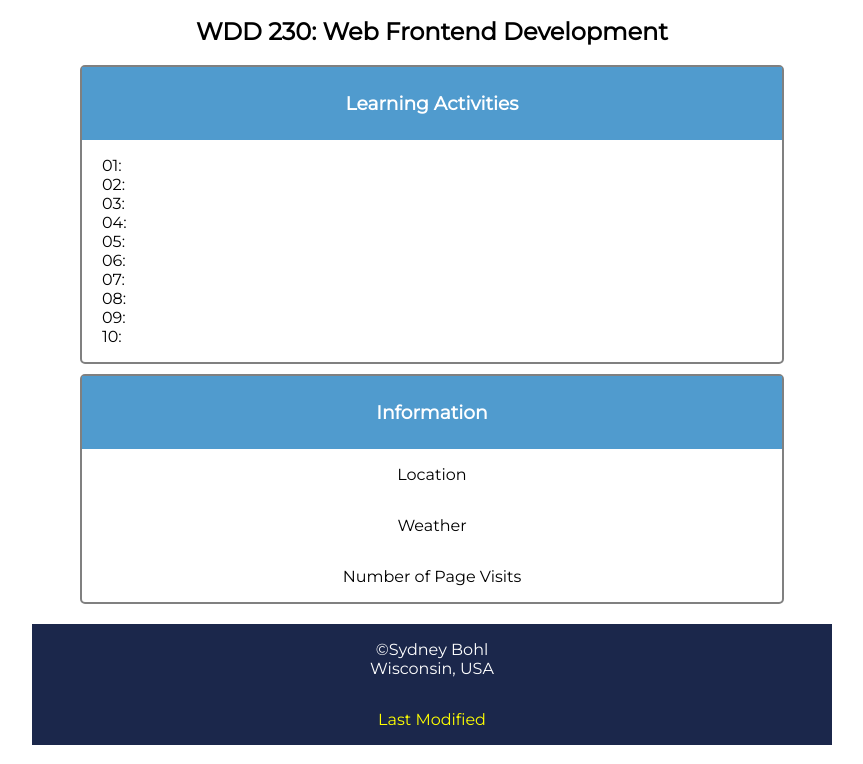
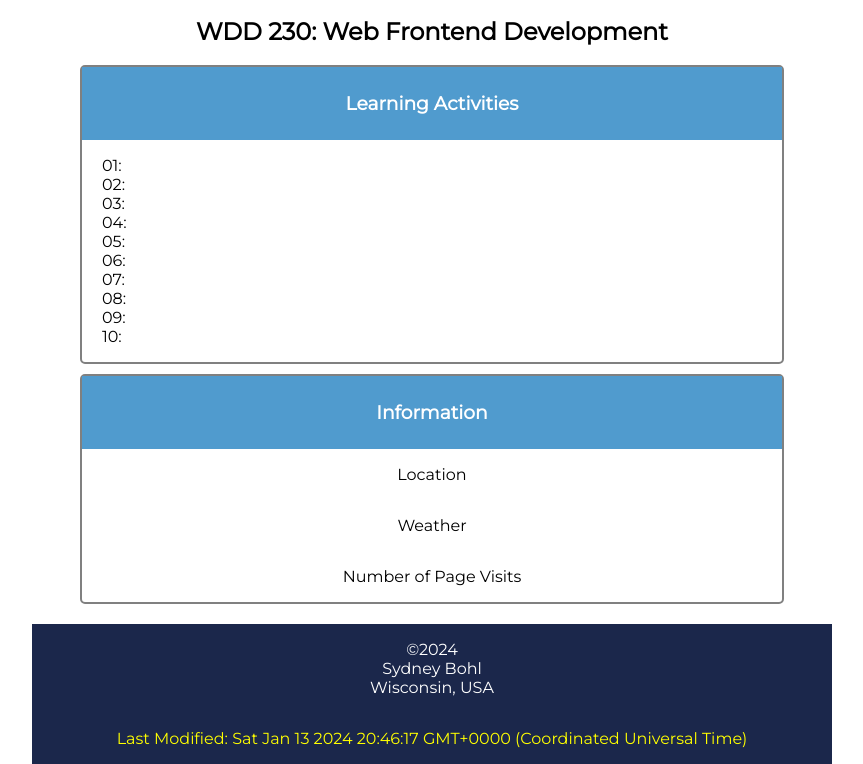
Before and after one commit to sydneybohl/wdd230, a plain HTML site: page index.html in a window 1280 px wide. Shown: the part 425-1189 px from the top of the page, without its empty margins (208-1071 px from the left). Drawn offline with Linux system fonts and the light colour scheme.

Commit message:
second try

```diff
--- a/index.html
+++ b/index.html
@@ -48,10 +48,10 @@
         </section>
     </main>
     <footer>
-        <p>&copy;<span<br>Sydney Bohl<br>Wisconsin, USA</p>
-        <p id="lastModified">Last Modified</p>
+        <p>&copy;<span id="year"></span><br>Sydney Bohl<br>Wisconsin, USA</p>
+        <p id="lastModified"></p>
     </footer>
-    <script src="getdates.js"></script>
+    <script src="scripts/getdates.js"></script>
 </body>
 
 </html>
--- a/scripts/getdates.js
+++ b/scripts/getdates.js
@@ -1,6 +1,7 @@
+
 const year = new Date();
 let fullyear = year.getFullYear();
 document.getElementById("year").innerHTML = fullyear;
 
-const date = new Date(document.lastModified);
-document.getElementById("lastModified").innerHTML = date;
+let date = new Date(document.lastModified);
+document.getElementById("lastModified").innerHTML = "Last Modified: " + date;
```
